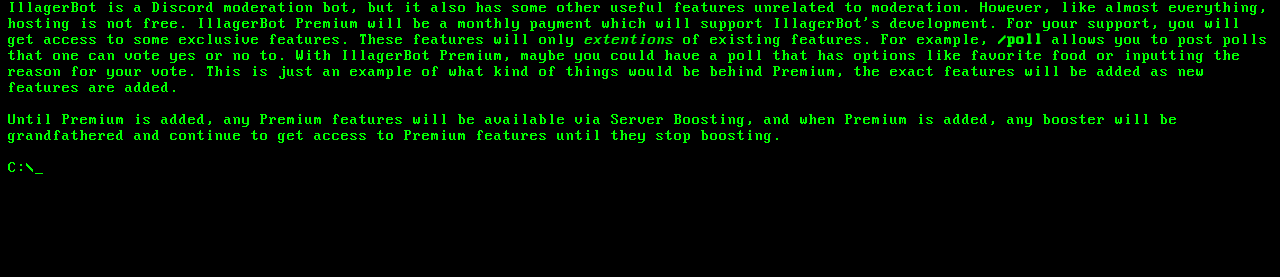
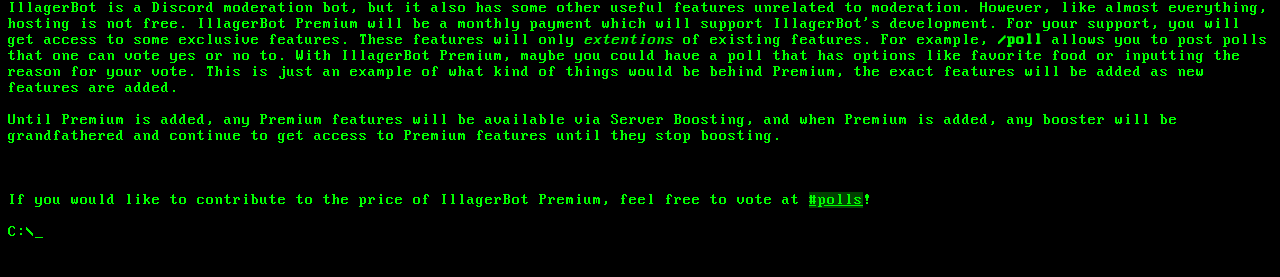
Before and after one commit to IllagerCaptain/illagerbot.illagercaptain.net, a plain HTML site: page blog/illagerbot-premium.html in a window 1280 px wide. Shown: the part 105-382 px from the top of the page. Drawn offline with Linux system fonts and the light colour scheme; files whose address does not match are found by name.

Commit message:
Added link to #polls

```diff
--- a/blog/illagerbot-premium.html
+++ b/blog/illagerbot-premium.html
@@ -12,6 +12,8 @@
   <h2>IllagerBot Premium</h2>
   <p>IllagerBot is a Discord moderation bot, but it also has some other useful features unrelated to moderation. However, like almost everything, hosting is not free. IllagerBot Premium will be a monthly payment which will support IllagerBot's development. For your support, you will get access to some exclusive features. These features will only <i>extentions</i> of existing features. For example, <b>/poll</b> allows you to post polls that one can vote yes or no to. With IllagerBot Premium, maybe you could have a poll that has options like favorite food or inputting the reason for your vote. This is just an example of what kind of things would be behind Premium, the exact features will be added as new features are added.</p>
   <p>Until Premium is added, any Premium features will be available via Server Boosting, and when Premium is added, any booster will be grandfathered and continue to get access to Premium features until they stop boosting.</p>
+  <br>
+  <p>If you would like to contribute to the price of IllagerBot Premium, feel free to vote at <a href="discord://-/channels/985637971795525703/991129012141310002"><span style="background-color: #00FF0040; text-decoration: none;">#polls</span></a>!
   <p>C:\<span id="blink">_</span></p>
   <script type="text/javascript">
     var blink = document.getElementById('blink');
```
